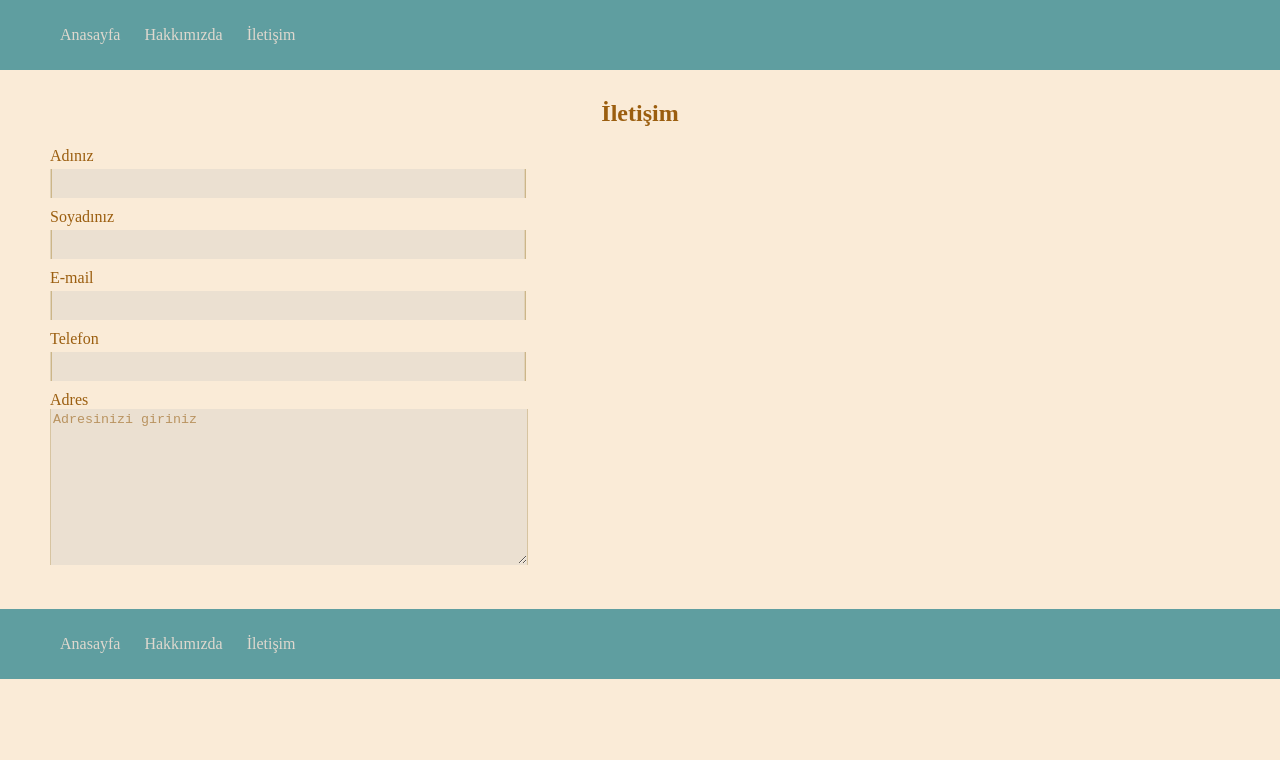
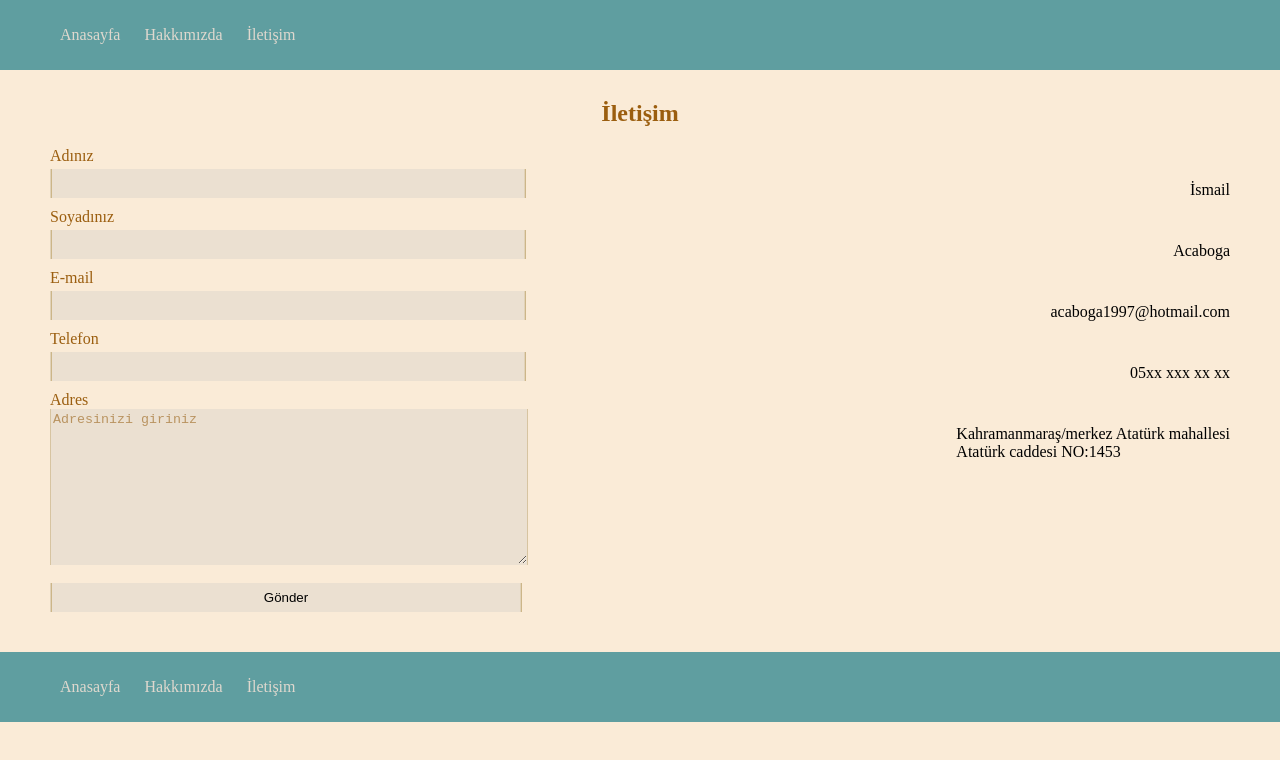
Before and after one commit to acaboga/css, a plain HTML site: page contact.html in a window 1280 px wide. Drawn offline with Linux system fonts and the light colour scheme.

Commit message:
contact.html

```diff
--- a/contact.html
+++ b/contact.html
@@ -37,21 +37,28 @@
                 <div class="formGroup">
                     <label for="name">Adınız</label>
                     <input type="text" id="name" name="name">
+
+                    <p style="float: right;">İsmail</p>
                 </div>
 
                 <div class="formGroup">
                     <label for="surname">Soyadınız</label>
                     <input type="text" id="surname" name="surname">
+                    <p style="float: right;">Acaboga</p>
                 </div>
 
                 <div class="formGroup">
                     <label for="email">E-mail</label>
                     <input type="email" id="email" name="email">
+
+                    <p style="float: right;">acaboga1997@hotmail.com</p>
                 </div>
 
                 <div class="formGroup">
                     <label for="phone">Telefon</label>
                     <input type="text" id="phone" name="phone">
+
+                    <p style="float: right;">05xx xxx xx xx</p>
                 </div>
 
                 <div class="formGroup">
@@ -60,8 +67,16 @@
                         style="width: 40%; background-color: rgb(235, 224, 209);"
                         placeholder="Adresinizi giriniz"></textarea>
 
+                        <p style="float: right;">Kahramanmaraş/merkez Atatürk mahallesi <br> Atatürk caddesi NO:1453 </p>
+
+                </div>
+
+                <div class="formGroup">
+                    <input type="submit" value="Gönder" name="gonder" id="submitBtn">
                 </div>
             </form>
+
+
 
 
 
```
